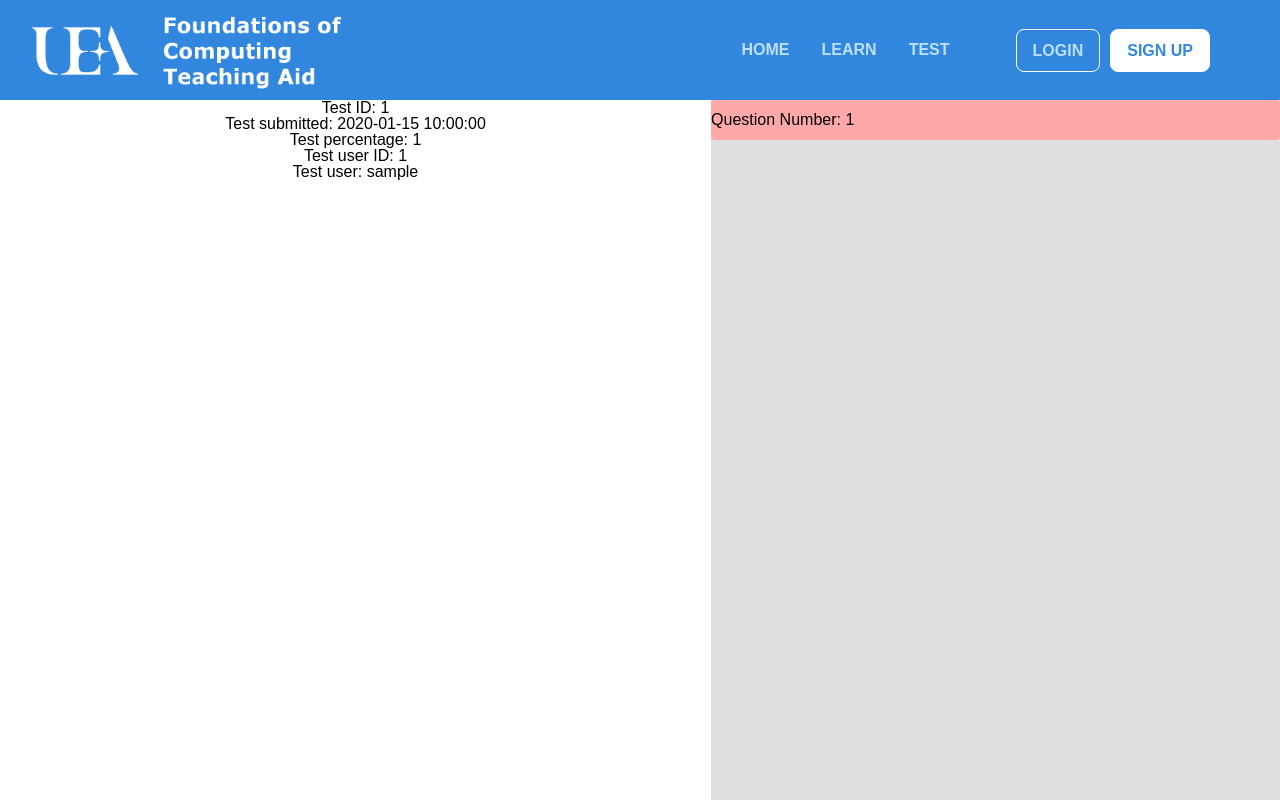
After one commit to bkijak/project, a Flask app: template templates/accountTest.html in a window 1280 px wide. The commit adds this page. Run offline with Flask 2, Linux system fonts and the light colour scheme; the template is opened without the code that fills it: most values are stand-ins (such as "Sample title", 1, 10 or a date in 2020); some libraries are stand-ins or nearby versions.

Commit message:
added dynamic routing for detailed test views

```diff
--- a/static/css/styles.css
+++ b/static/css/styles.css
@@ -516,6 +516,7 @@ box-shadow: none;
 	height: auto;
 	flex-flow: column;
 	display: block;
+	display: table;
 }
 
 .categoryContainer {
@@ -746,6 +747,15 @@ box-shadow: none;
 /******************ACCOUNT PAGE**********************/
 /****************************************************/
 
+
+.historyTitle {
+	text-align: middle;
+	font-size: 20px;
+	margin-top: 35px;
+	margin-bottom: 20px;
+	font-weight: bold;
+	color: #3187DD;
+}
 .topAccInfo {
 		width: 1000px;
 		text-align: center;
@@ -859,7 +869,11 @@ box-shadow: none;
 .compTests {
 	margin: 0 auto;
 	width: 800px;
-	margin-top: 40px;
+	margin-bottom: 40px;
+}
+
+.compTests a {
+	text-decoration: none;
 }
 
 .testResult {
@@ -873,7 +887,7 @@ box-shadow: none;
 }
 
 .testResult p {
-	width: 50%;
+	width: 380px;
 	font-weight: bold;
 }
 
@@ -893,6 +907,11 @@ box-shadow: none;
 	background-color: #f97a7a;
 }
 
+.viewTestBtn {
+	height: 40px;
+	width: 40px;
+
+}
 /****************************************************/
 /******************TEST PAGE*************************/
 /****************************************************/
--- a/templates/account.html
+++ b/templates/account.html
@@ -36,21 +36,26 @@
       </div>
     </div>
     <div>
+      <h1 class="historyTitle">Completed tests</h1>
     <div class ="compTests">
 
       {% for test in tests1 %}
         {% if (test.percentage >= 40) %}
+        <a href="/account/view_test/{{ test.id }}">
           <div class="testResult" id="passedTest">
             <p> Submitted: {{ test.timestamp.strftime("%Y-%m-%d %H:%M:%S") }} </p>
             <p> Result: {{ test.percentage }}% </p>
           </div>
+        </a>
         {% endif %}
 
         {% if (test.percentage < 40) %}
+        <a href="/account/view_test/{{ test.id }}">
           <div class="testResult" id="failedTest">
             <p> Submitted: {{ test.timestamp.strftime("%Y-%m-%d %H:%M:%S") }} </p>
             <p> Result: {{ test.percentage }}% </p>
           </div>
+        </a>
         {% endif %}
       {% endfor %}
     </div>
--- /dev/null
+++ b/templates/accountTest.html
@@ -0,0 +1,54 @@
+{% extends "base.html" %}
+{% import "bootstrap/wtf.html" as wtf %}
+
+{% block title %}UEA{% endblock %}
+
+{% block currentButton %}
+
+  {% if current_user.is_authenticated %}
+  <a class="myBW w3-bar-item w3-button w3-red w3-right" href="{{ url_for('account') }}">ACCOUNT</a>
+  {% else %}
+  <a class="myBW w3-bar-item w3-button w3-red w3-right" href="{{ url_for('register') }}">SIGN UP</a>
+  {% endif %}
+
+  {% if current_user.is_authenticated %}
+    <a class="myBB w3-bar-item w3-button w3-red w3-right" href="{{ url_for('logout') }}">LOGOUT</a>
+  {% else %}
+    <a class="myBB w3-bar-item w3-button w3-red w3-right" href="{{ url_for('login') }}">LOGIN</a>
+  {% endif %}
+
+  <a class="myB w3-bar-item w3-button w3-black w3-right" href="{{ url_for('test') }}">TEST</a>
+  <a class="myB w3-bar-item w3-button w3-black w3-right" href="{{ url_for('learn') }}">LEARN</a>
+  <a class="myB w3-bar-item w3-button w3-teal w3-right" href="{{ url_for('index') }}">HOME</a>
+{% endblock %}
+
+{% block page_content %}
+  <div class="midContainer">
+    <p> Test ID: {{ test.id }} </p>
+    <p> Test submitted: {{ test.timestamp }} </p>
+    <p> Test percentage: {{ test.percentage }} </p>
+    <p> Test user ID: {{ test.user_id }} </p>
+    <p> Test user: {{ test.user_name }} </p>
+  </div>
+
+  {% for question in questions1 %}
+    {% if (question.correct == 1) %}
+      <div class="testResult" id="passedTest">
+        <p> Question Number: {{question.question_number}} </p>
+      </div>
+    {% endif %}
+
+    {% if (question.correct != 1) %}
+      <div class="testResult" id="failedTest">
+        Question Number: {{question.question_number}}
+      </div>
+    {% endif %}
+  {% endfor %}
+{% endblock %}
+
+{% block scripts %}
+  {{ super() }}
+  <!-- <script src="{{url_for('static', filename='scripts/script.js')}}"></script> -->
+
+
+{% endblock %}
```
Also changed, not shown: project.py (+37 -27 lines), data.sqlite. Lines whose indentation alone changed are shown as unchanged.
